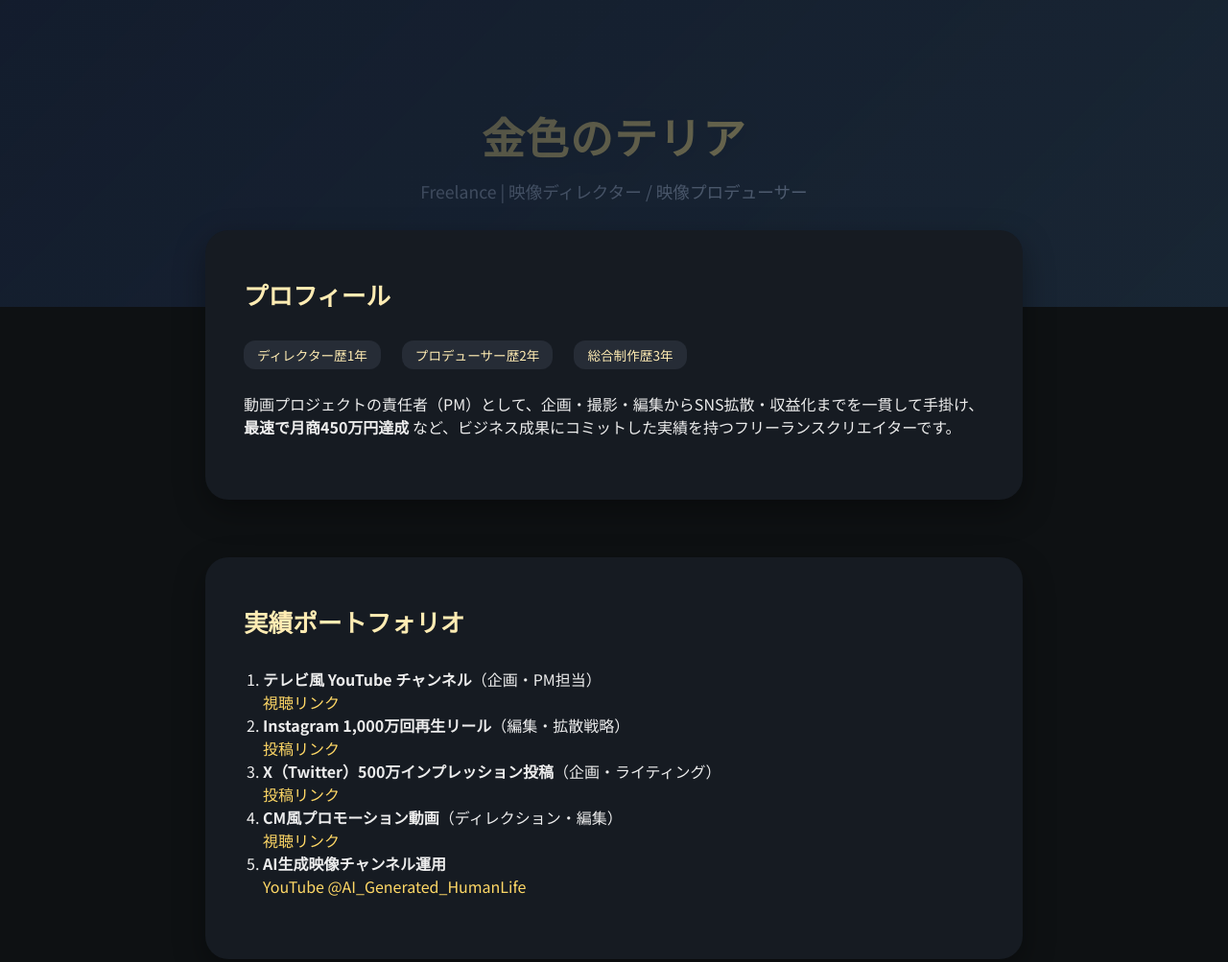
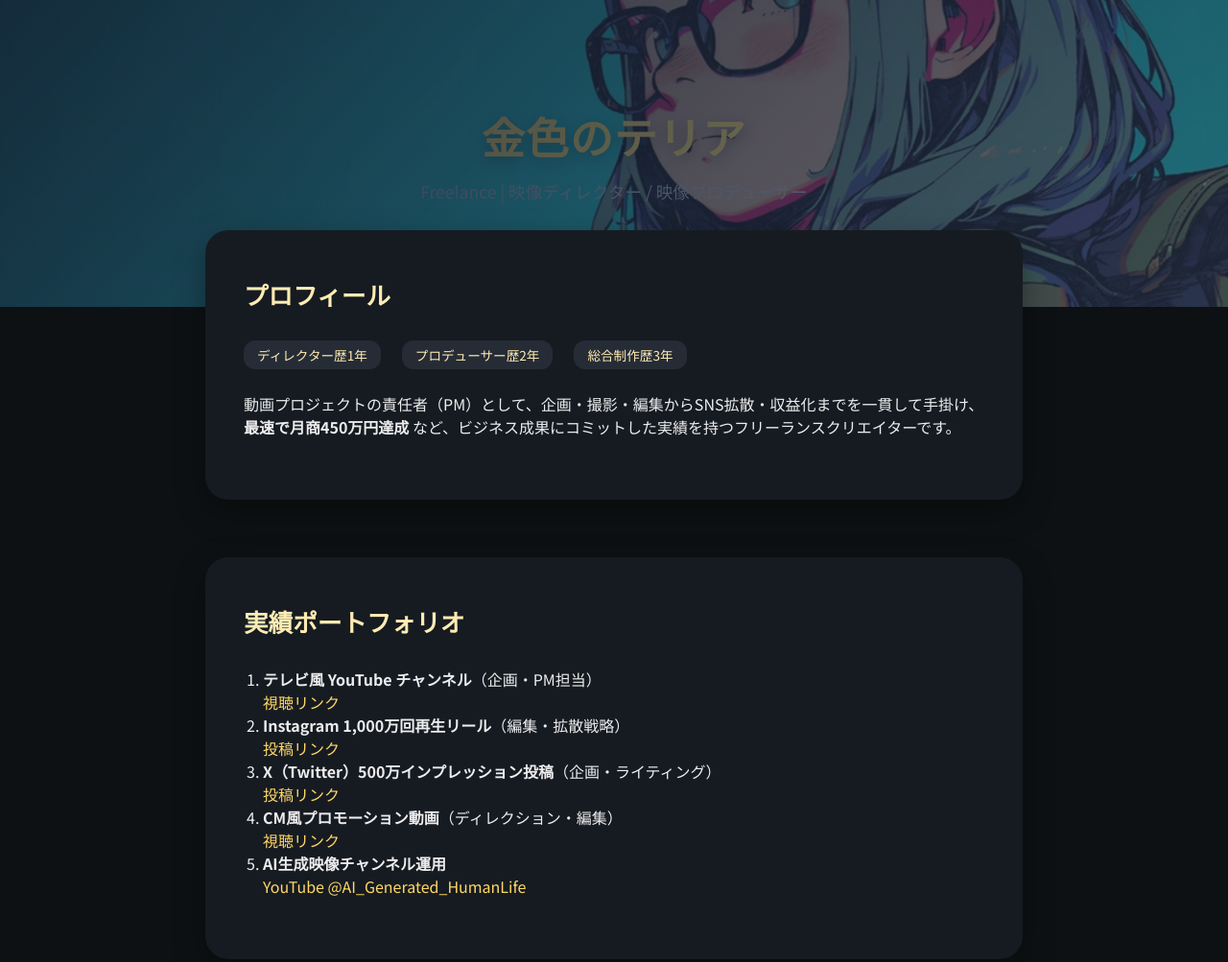
Before and after one commit to reola-max/-Myportfolio2, a plain HTML site: page index.html in a window 1280 px wide. Shown: the top 1003 px of the page at 96% size. Drawn offline with Linux system fonts and the light colour scheme.

Commit message:
Update index.html

```diff
--- a/index.html
+++ b/index.html
@@ -38,7 +38,7 @@
       content:"";
       position:absolute;
       inset:0;
-      background:url('青色ヘッダー.jpg') center/cover no-repeat;
+      background:url('header.jpg') center/cover no-repeat;
       filter:brightness(0.75);
       animation:bgZoom 15s ease-in-out infinite alternate;
     }
```
